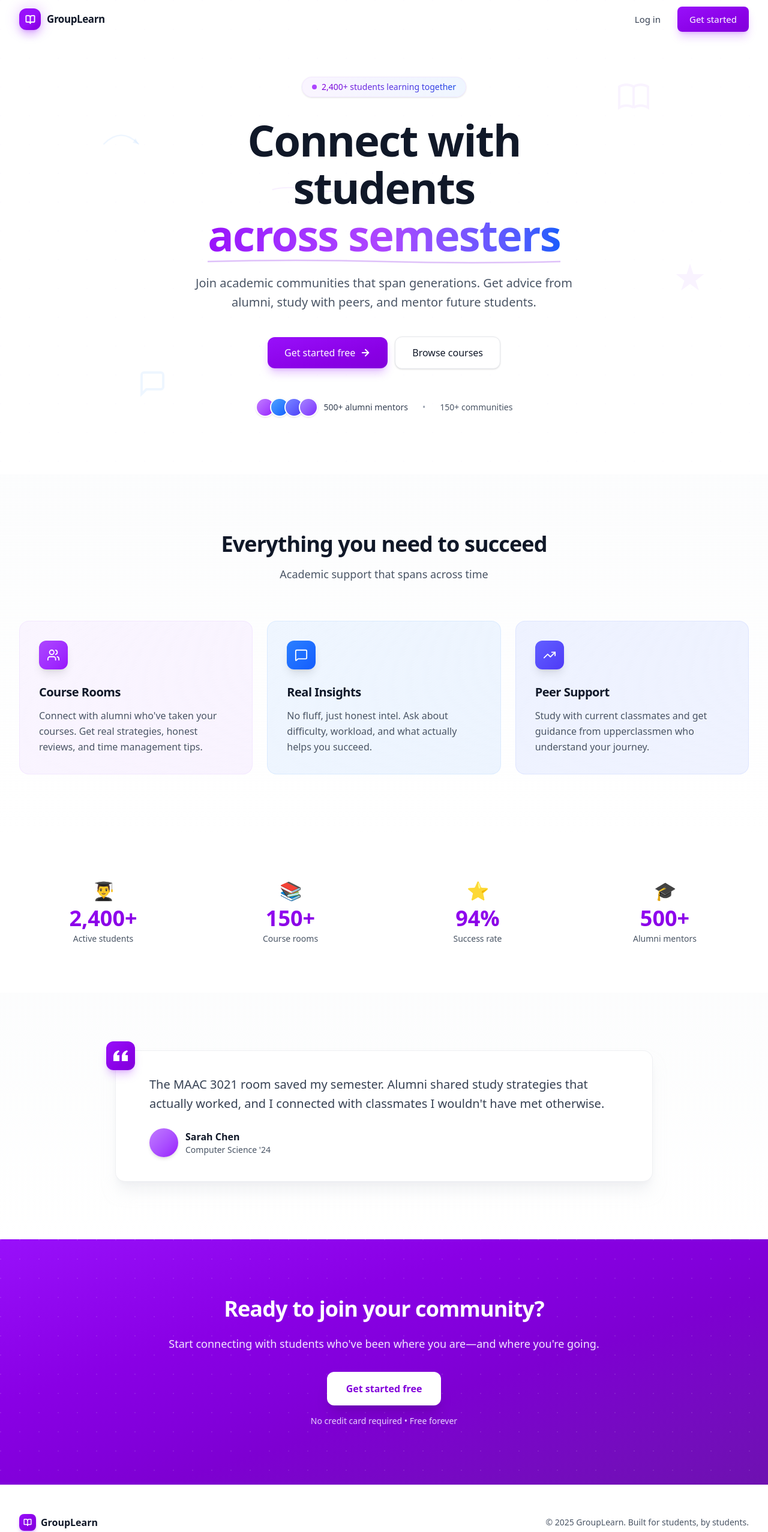
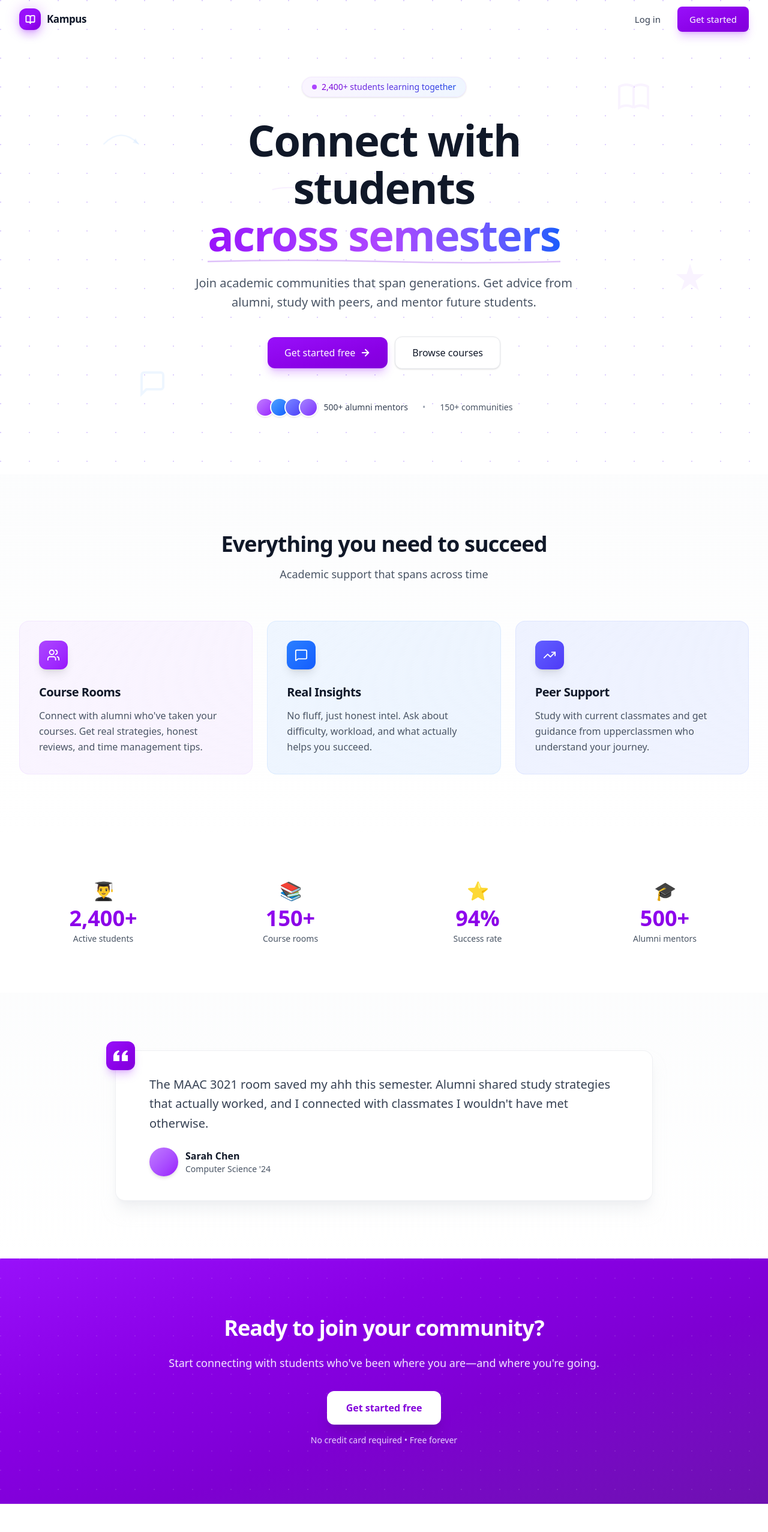
Before and after one commit to Kampus-Edu/Frontend, a Next.js app: page / in a window 1280 px wide. Shown: the top 2554 px of the page at 60% size. Built offline with nearby package versions, Linux system fonts and the light colour scheme.

Commit message:
Renamed from GroupLearn to Kampus

```diff
--- a/src/app/(app)/discover/page.tsx
+++ b/src/app/(app)/discover/page.tsx
@@ -120,7 +120,7 @@ export default function DiscoverPage() {
                                 <BookOpen className="text-white" size={17} strokeWidth={2.5} />
                             </div>
                         </div>
-                        <span className="text-[17px] font-semibold text-gray-900 tracking-tight">GroupLearn</span>
+                        <span className="text-[17px] font-semibold text-gray-900 tracking-tight">Kampus</span>
                     </div>
 
                     <div className="flex items-center justify-between">
--- a/src/app/(marketing)/page.tsx
+++ b/src/app/(marketing)/page.tsx
@@ -17,7 +17,7 @@ export default function LandingPage() {
             {/* Subtle grid background - fixed to viewport */}
             <div className="fixed inset-0 pointer-events-none">
                 <div
-                    className="absolute inset-0 opacity-[0.015]"
+                    className="absolute inset-0 opacity-[0.3]"
                     style={{
                         backgroundImage: `radial-gradient(circle at 1px 1px, rgb(139, 92, 246) 1px, transparent 0)`,
                         backgroundSize: '48px 48px'
@@ -38,7 +38,7 @@ export default function LandingPage() {
                                     <BookOpen className="text-white" size={17} strokeWidth={2.5} />
                                 </div>
                             </div>
-                            <span className="text-[17px] font-semibold text-gray-900 tracking-tight">GroupLearn</span>
+                            <span className="text-[17px] font-semibold text-gray-900 tracking-tight">Kampus</span>
                         </Link>
 
                         <div className="flex items-center gap-2">
@@ -250,7 +250,7 @@ export default function LandingPage() {
                             </svg>
                         </div>
                         <p className="text-xl text-gray-700 mb-6 leading-relaxed pl-4">
-                            The MAAC 3021 room saved my semester. Alumni shared study strategies that actually worked,
+                            The MAAC 3021 room saved my ahh this semester. Alumni shared study strategies that actually worked,
                             and I connected with classmates I wouldn't have met otherwise.
                         </p>
                         <div className="flex items-center gap-3 pl-4">
@@ -298,9 +298,9 @@ export default function LandingPage() {
                         <div className="w-7 h-7 bg-gradient-to-br from-purple-600 to-purple-700 rounded-lg flex items-center justify-center shadow-md shadow-purple-600/25">
                             <BookOpen className="text-white" size={14} strokeWidth={2.5} />
                         </div>
-                        <span className="font-semibold text-gray-900">GroupLearn</span>
+                        <span className="font-semibold text-gray-900">Kampus</span>
                     </Link>
-                    <p className="text-sm text-gray-600">© 2025 GroupLearn. Built for students, by students.</p>
+                    <p className="text-sm text-gray-600">© 2025 Kampus. Built for students, by students.</p>
                 </div>
             </footer>
         </div>
--- a/src/app/layout.tsx
+++ b/src/app/layout.tsx
@@ -13,7 +13,7 @@ const geistMono = Geist_Mono({
 });
 
 export const metadata: Metadata = {
-  title: "GroupLearn",
+  title: "Kampus",
   description: "Cross-semester communities",
 };
 
--- a/src/components/AuthForm.tsx
+++ b/src/components/AuthForm.tsx
@@ -24,7 +24,6 @@ export default function AuthPage() {
 
     return (
         <div className="min-h-screen bg-white flex relative overflow-hidden">
-            {/* Subtle grid background */}
             <div
                 className="absolute inset-0 opacity-[0.015] pointer-events-none"
                 style={{
@@ -33,7 +32,6 @@ export default function AuthPage() {
                 }}
             />
 
-            {/* Decorative doodles */}
             <div className="absolute inset-0 overflow-hidden pointer-events-none">
                 <svg className="absolute top-24 left-16 w-20 h-20 text-purple-200/20" viewBox="0 0 100 100">
                     <circle cx="50" cy="50" r="40" fill="none" stroke="currentColor" strokeWidth="2" strokeDasharray="8,8" />
@@ -60,7 +58,7 @@ export default function AuthPage() {
                                 <BookOpen className="text-white" size={19} strokeWidth={2.5} />
                             </div>
                         </div>
-                        <span className="text-xl font-semibold text-gray-900 tracking-tight">GroupLearn</span>
+                        <span className="text-xl font-semibold text-gray-900 tracking-tight">Kampus</span>
                     </Link>
 
                     {/* Header */}
--- a/src/components/CourseShell.tsx
+++ b/src/components/CourseShell.tsx
@@ -111,7 +111,7 @@ export default function CourseRoomPage({course, joined}: CourseShellProps) {
                                 <BookOpen className="text-white" size={17} strokeWidth={2.5}/>
                             </div>
                         </div>
-                        <span className="text-[17px] font-semibold text-gray-900 tracking-tight">GroupLearn</span>
+                        <span className="text-[17px] font-semibold text-gray-900 tracking-tight">Kampus</span>
                     </div>
                 </div>
 
```
